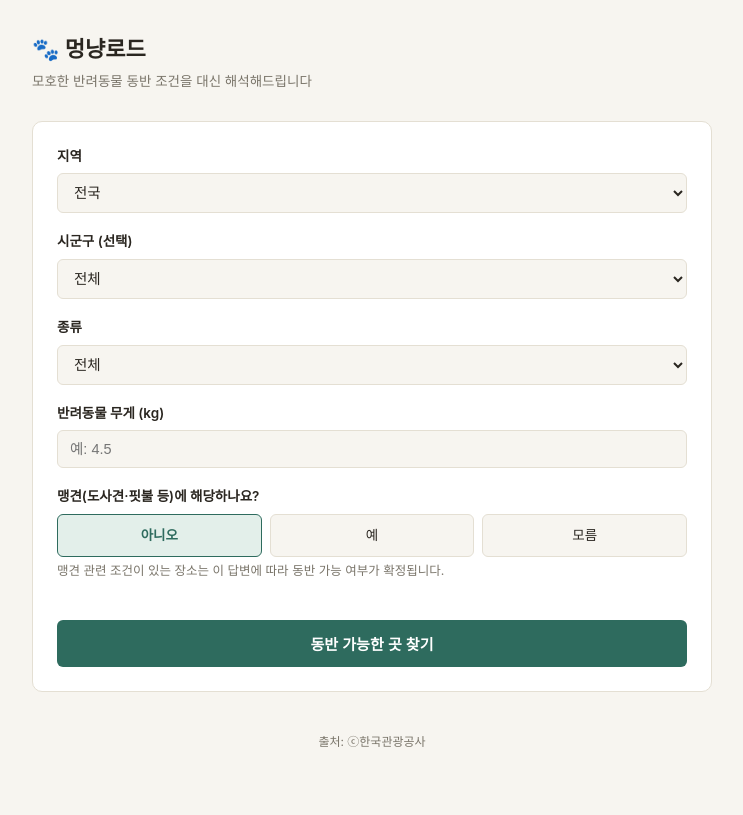
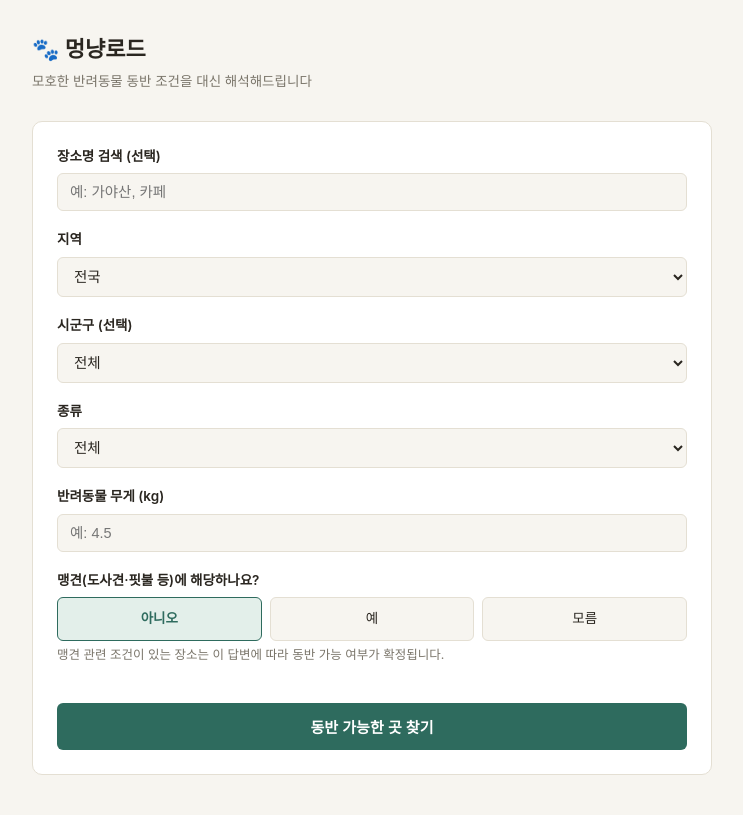
Before and after one commit to kkid304-dev/pet-travel-guide, a Flask app: page / in a window 1280 px wide. Shown: the top 815 px of the page, without its empty margins (268-1011 px from the left). Before the commit the page ends 747 px from the top, so only its background shows below. Run offline with Flask 3, Linux system fonts and the light colour scheme.

Commit message:
feat: 장소명 검색 추가 (P0)
areaBasedList2 결과를 받아 부분일치로 거르는 대신, KorPetTourService2
자체의 searchKeyword2 오퍼레이션을 검토해 그대로 사용.

- 실측 근거: 동일 키워드("가야산")로 KorService2/searchKeyword2(전체
  관광 DB, 12건)와 KorPetTourService2/searchKeyword2(1건)를 비교한
  결과, 후자가 이미 반려동반 데이터셋에만 국한돼 있음을 확인
- lDongRegnCd/lDongSignguCd/contentTypeId 필터와 pageNo 페이지네이션이
  searchKeyword2에도 그대로 적용됨을 실측 확인 (지역 필터 시 19→6건,
  존재하지 않는 조합은 정상적으로 0건)
- 클라이언트 측 필터링보다 서버사이드 필터가 더 정확하고 페이지네이션도
  자연스럽게 맞아떨어져 이 방식을 채택

장소명 검색 입력을 지역·시군구·종류 필터, "더보기" 페이지네이션과
전부 연동. judge.py 미변경 (34/34 통과). "서울·종로구·전체·5kg·아니오"
검색 정상 동작 확인.

```diff
--- a/app.py
+++ b/app.py
@@ -25,6 +25,7 @@ def result():
     region = request.form.get("region", "")
     category = request.form.get("category", "")
     sigungu_code = request.form.get("sigungu", "")
+    keyword = request.form.get("keyword", "").strip()
     breed_answer = request.form.get("is_dangerous_breed", "모름")
 
     weight_raw = request.form.get("pet_weight", "")
@@ -44,12 +45,12 @@ def result():
 
     is_dangerous_breed = BREED_ANSWERS.get(breed_answer)
     places, total_count, err = search_places(
-        region, category, pet_weight, is_dangerous_breed, sigungu_code=sigungu_code,
+        region, category, pet_weight, is_dangerous_breed, sigungu_code=sigungu_code, keyword=keyword,
     )
 
     return render_template(
         "result.html",
-        region=region, category=category, pet_weight=pet_weight, sigungu_code=sigungu_code,
+        region=region, category=category, pet_weight=pet_weight, sigungu_code=sigungu_code, keyword=keyword,
         breed_answer=breed_answer, places=places, total_count=total_count, error=err,
     )
 
@@ -59,6 +60,7 @@ def more():
     region = request.args.get("region", "")
     category = request.args.get("category", "")
     sigungu_code = request.args.get("sigungu", "")
+    keyword = request.args.get("keyword", "").strip()
     breed_answer = request.args.get("breed_answer", "모름")
 
     try:
@@ -71,7 +73,7 @@ def more():
 
     is_dangerous_breed = BREED_ANSWERS.get(breed_answer)
     places, total_count, err = search_places(
-        region, category, pet_weight, is_dangerous_breed, page=page, sigungu_code=sigungu_code,
+        region, category, pet_weight, is_dangerous_breed, page=page, sigungu_code=sigungu_code, keyword=keyword,
     )
     if err:
         return {"html": "", "count": 0}, 502
--- a/pet_service.py
+++ b/pet_service.py
@@ -5,6 +5,7 @@ from judge import judge
 from api_helpers import api_get
 
 LIST_URL = "http://apis.data.go.kr/B551011/KorPetTourService2/areaBasedList2"
+KEYWORD_URL = "http://apis.data.go.kr/B551011/KorPetTourService2/searchKeyword2"
 DETAIL_URL = "http://apis.data.go.kr/B551011/KorPetTourService2/detailPetTour2"
 LDONG_CODE_URL = "http://apis.data.go.kr/B551011/KorPetTourService2/ldongCode2"
 
@@ -76,8 +77,8 @@ def _fetch_detail_condition(content_id):
     return condition, None
 
 
-def search_places(region, category, pet_weight, is_dangerous_breed, limit=12, page=1, sigungu_code=None):
-    """지역·카테고리·시군구로 목록을 조회하고, 상세 조건을 병렬로 가져와 judge() 판정까지 붙여 반환.
+def search_places(region, category, pet_weight, is_dangerous_breed, limit=12, page=1, sigungu_code=None, keyword=None):
+    """지역·카테고리·시군구·장소명으로 목록을 조회하고, 상세 조건을 병렬로 가져와 judge() 판정까지 붙여 반환.
 
     상세 조회는 장소당 API 호출 1건이라 numOfRows개를 순차로 돌리면 왕복 지연이 그대로
     누적된다 (12곳이면 12번 왕복). ThreadPoolExecutor로 동시에 쏴서 체감 대기시간을
@@ -85,6 +86,11 @@ def search_places(region, category, pet_weight, is_dangerous_breed, limit=12, pa
 
     page는 "더보기"에서 다음 페이지를 이어 받아오는 데 쓴다 (이미 받은 페이지는 재호출하지 않음).
     sigungu_code는 선택 사항 (드롭다운에서 이미 코드값으로 넘어옴, None/빈 값이면 지역 전체).
+    keyword가 있으면 areaBasedList2 대신 searchKeyword2를 쓴다 — 이 오퍼레이션이 반려동반
+    데이터셋에만 국한되어 있고(같은 키워드로 KorService2 조회 결과와 비교해 확인됨) 지역·
+    시군구·카테고리 필터를 그대로 받아들이는 것을 실측으로 확인했음. 목록을 다 받아온 뒤
+    부분일치로 거르는 방식보다 API가 직접 걸러주는 이 방식이 더 정확하고 페이지네이션도
+    자연스럽게 맞아떨어진다.
 
     반환: (결과 리스트, 전체 개수, 에러메시지 또는 None)
     """
@@ -99,7 +105,11 @@ def search_places(region, category, pet_weight, is_dangerous_breed, limit=12, pa
     if category in CATEGORY_CODES:
         params["contentTypeId"] = CATEGORY_CODES[category]
 
-    data, err = api_get(LIST_URL, params)
+    if keyword:
+        params["keyword"] = keyword
+        data, err = api_get(KEYWORD_URL, params)
+    else:
+        data, err = api_get(LIST_URL, params)
     if data is None:
         return [], 0, err
 
--- a/templates/base.html
+++ b/templates/base.html
@@ -25,7 +25,7 @@
     .card { background: var(--surface); border: 1px solid var(--border); border-radius: 10px; padding: 24px; }
     label { display: block; font-weight: 600; font-size: 13.5px; margin: 18px 0 6px; }
     label:first-of-type { margin-top: 0; }
-    select, input[type="number"] {
+    select, input[type="number"], input[type="text"] {
       width: 100%; padding: 10px 12px; border: 1px solid var(--border); border-radius: 6px;
       font-size: 14.5px; background: var(--bg); color: var(--ink);
     }
--- a/templates/index.html
+++ b/templates/index.html
@@ -5,6 +5,9 @@
       <div class="error-box">{{ error }}</div>
     {% endif %}
     <form action="/result" method="post" id="search-form">
+      <label for="keyword">장소명 검색 (선택)</label>
+      <input type="text" name="keyword" id="keyword" placeholder="예: 가야산, 카페" maxlength="50">
+
       <label for="region">지역</label>
       <select name="region" id="region">
         <option value="">전국</option>
--- a/templates/result.html
+++ b/templates/result.html
@@ -4,7 +4,7 @@
 
   <div class="card" style="margin-bottom:20px;">
     <div style="font-size:13.5px; color:var(--ink-muted);">
-      {{ region or "전국" }} · {{ category or "전체" }} · {{ pet_weight }}kg · 맹견 여부: {{ breed_answer }}
+      {% if keyword %}"{{ keyword }}" · {% endif %}{{ region or "전국" }} · {{ category or "전체" }} · {{ pet_weight }}kg · 맹견 여부: {{ breed_answer }}
     </div>
     {% if total_count %}
       <div id="count-info" style="font-size:13px; color:var(--ink-muted); margin-top:4px;">
@@ -22,7 +22,7 @@
     {% if places|length < total_count %}
       <button type="button" id="more-btn" class="submit"
         data-region="{{ region }}" data-category="{{ category }}" data-sigungu="{{ sigungu_code }}"
-        data-pet-weight="{{ pet_weight }}" data-breed="{{ breed_answer }}"
+        data-keyword="{{ keyword }}" data-pet-weight="{{ pet_weight }}" data-breed="{{ breed_answer }}"
         data-page="2" data-total="{{ total_count }}" data-shown="{{ places|length }}"
         style="margin-top:8px;">더 보기</button>
     {% endif %}
@@ -41,6 +41,7 @@
           region: btn.dataset.region,
           category: btn.dataset.category,
           sigungu: btn.dataset.sigungu,
+          keyword: btn.dataset.keyword,
           pet_weight: btn.dataset.petWeight,
           breed_answer: btn.dataset.breed,
           page: page
```
